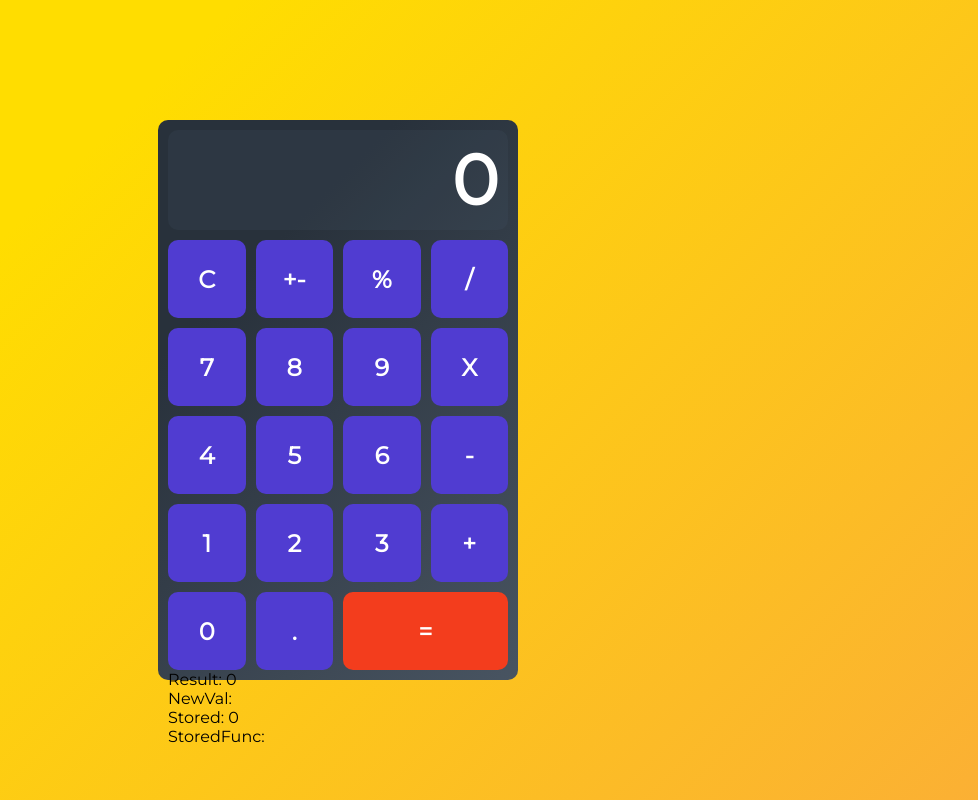
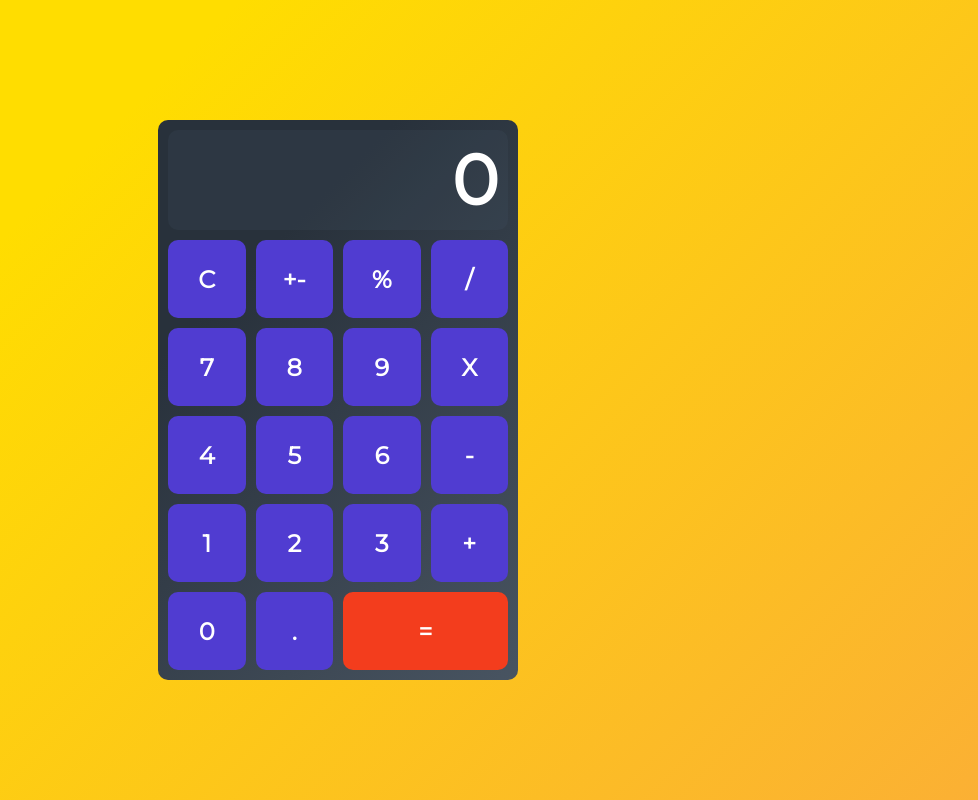
Before and after one commit to ChuckConde/calculator, an Angular app: page / in a window 1280 px wide. Shown: the whole page, without its empty margins (302-1280 px from the left). Built offline with nearby package versions, Linux system fonts and the light colour scheme.

Commit message:
debugging divs removed

```diff
--- a/src/app/app.component.html
+++ b/src/app/app.component.html
@@ -60,10 +60,5 @@
     <button class="equals" (click)="equals()">
       =
     </button>
-
   </div>
-  <div>Result: {{result}}</div>
-  <div>NewVal: {{newVal}}</div>
-  <div>Stored: {{storedResult}}</div>
-  <div>StoredFunc: {{storedFunc}}</div>
 </div>
```
